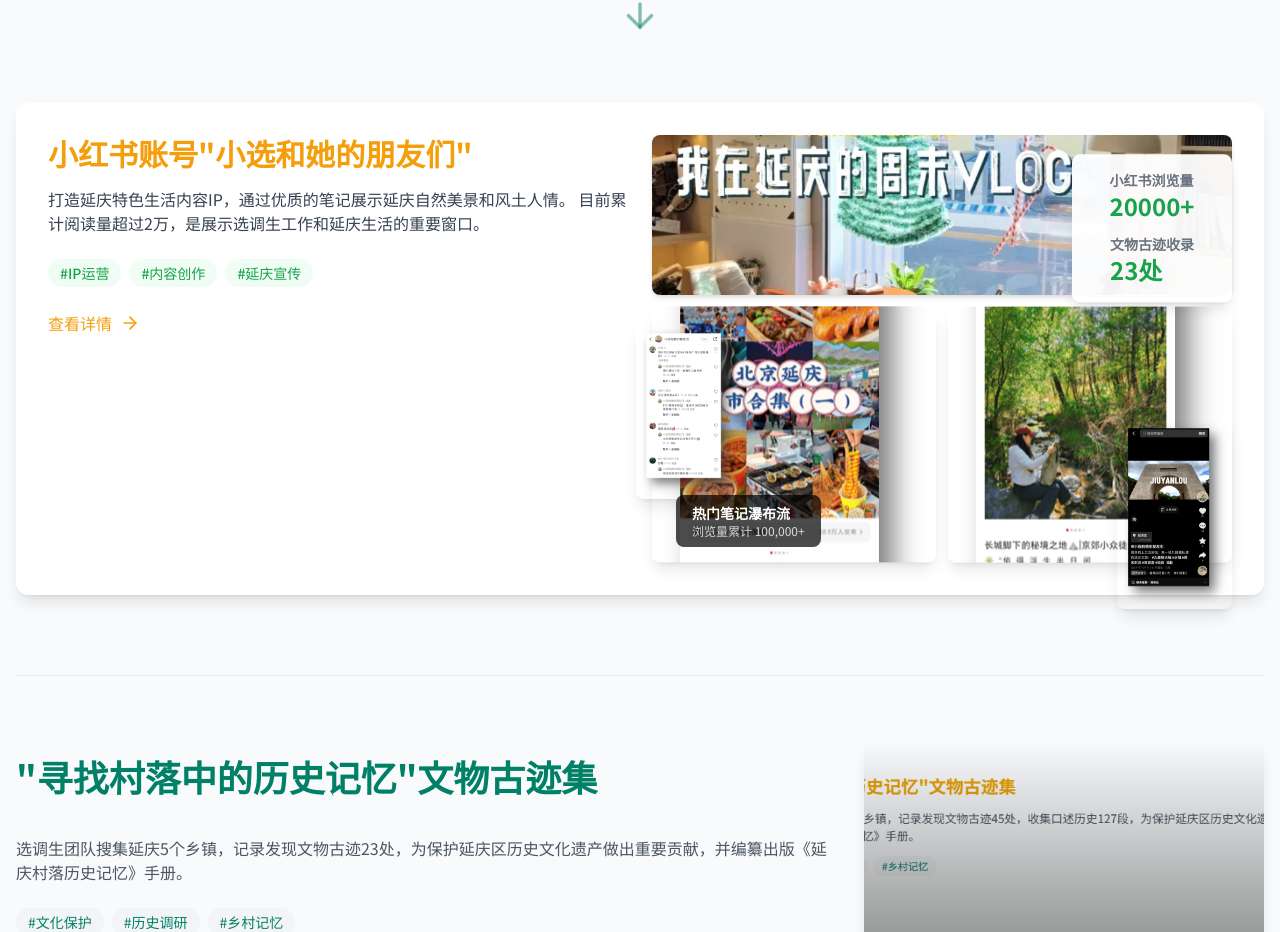
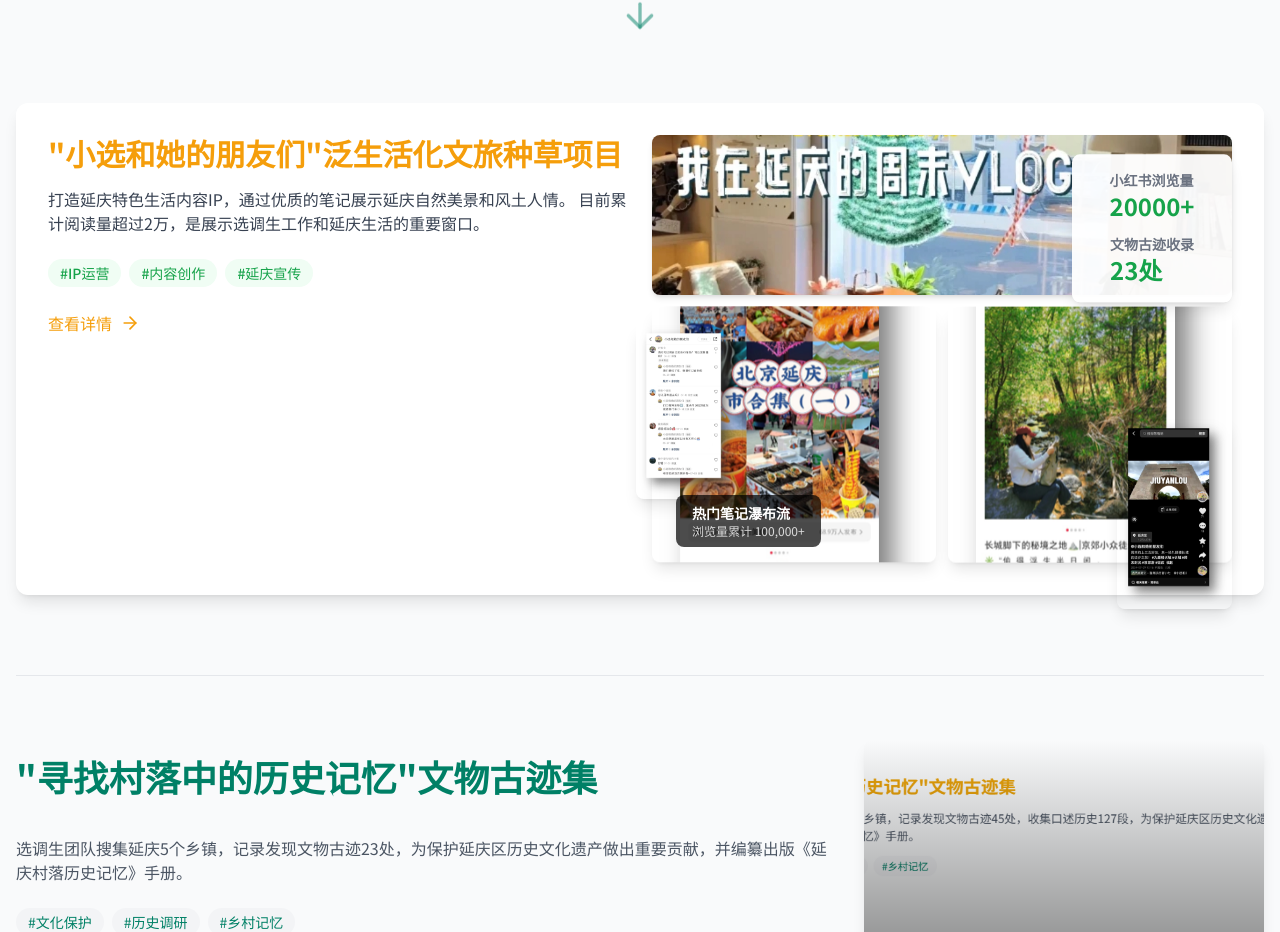
Before and after one commit to 576595254/yanqing-youth-spark, a React (Vite) app: page / in a window 1280 px wide. Shown: the part 1165-2097 px from the top of the page. Built offline with nearby package versions, Linux system fonts and the light colour scheme.

Commit message:
Visual edit in Lovable
Edited UI in Lovable

```diff
--- a/src/components/RedBookProject.tsx
+++ b/src/components/RedBookProject.tsx
@@ -457,7 +457,7 @@ const RedBookProject = () => {
         <div className="flex flex-col md:flex-row gap-6 relative">
           {/* Left content */}
           <div className="md:w-1/2 z-10 px-0">
-            <h3 className="text-amber-500 text-3xl font-bold mb-4">小红书账号"小选和她的朋友们"</h3>
+            <h3 className="text-amber-500 text-3xl font-bold mb-4">"小选和她的朋友们"泛生活化文旅种草项目</h3>
 
             <p className="text-gray-700 mb-6">
               打造延庆特色生活内容IP，通过优质的笔记展示延庆自然美景和风土人情。
```
